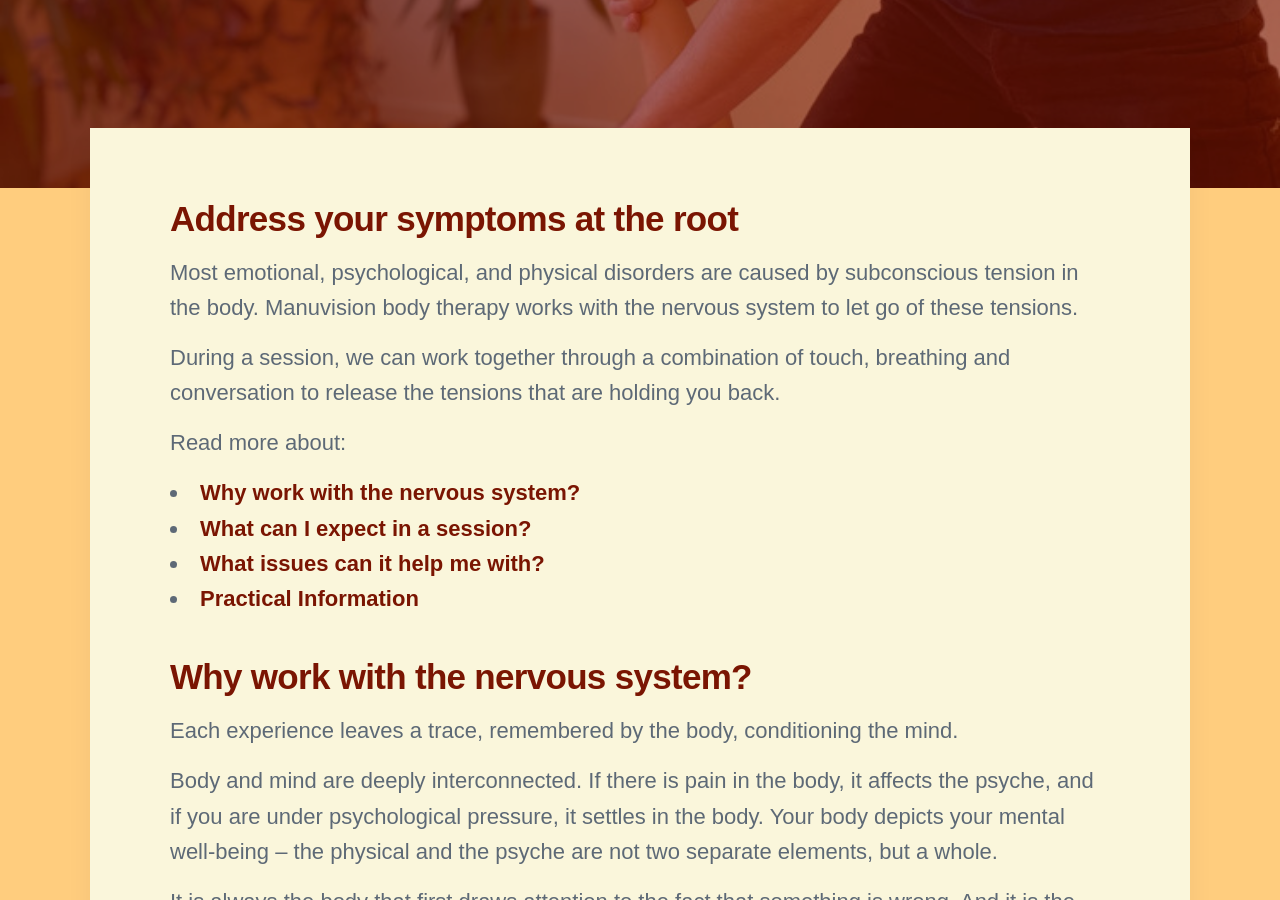
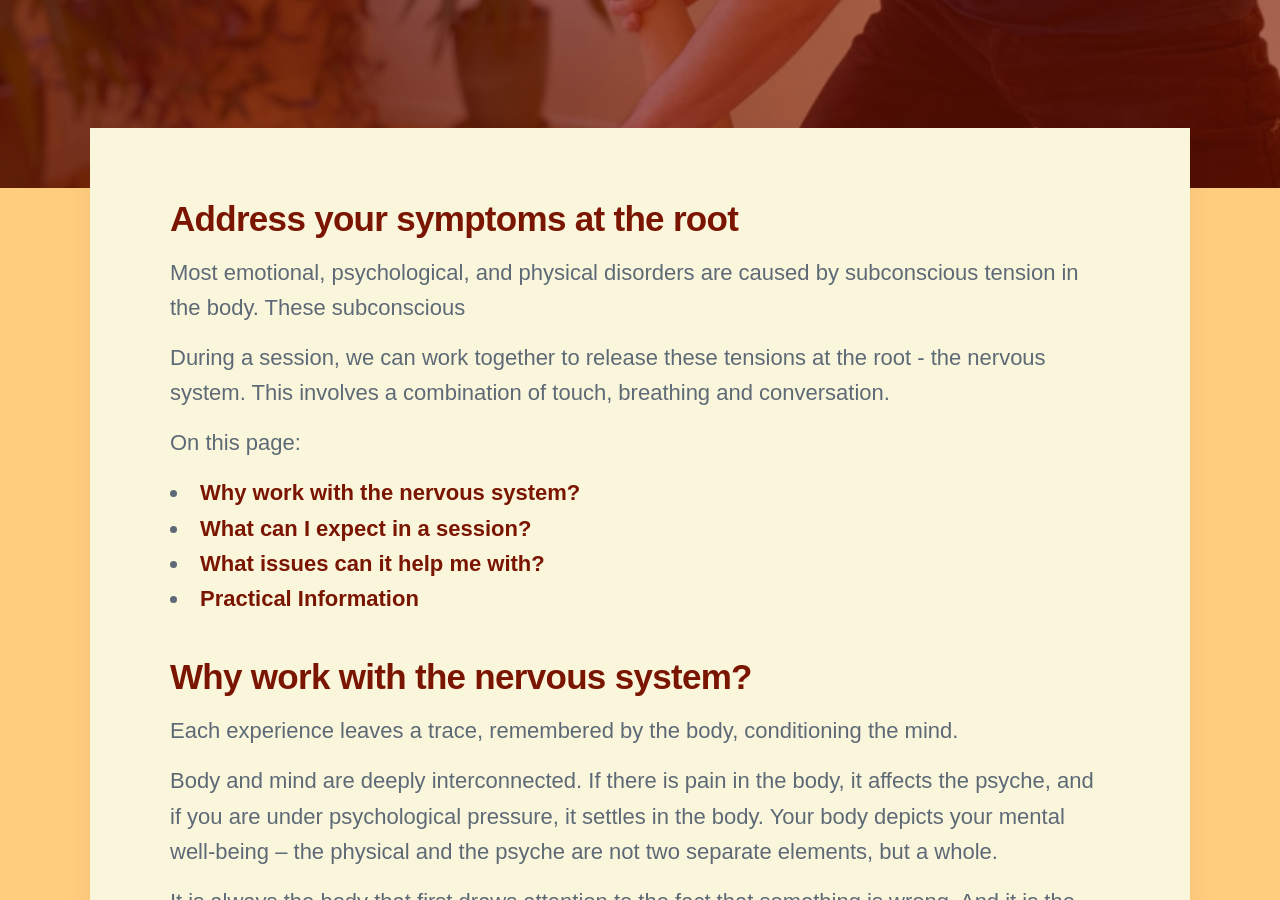
Before and after one commit to threekeytherapy/threekeytherapy.com, a Jekyll site: the page built from _projects/bodytherapy.md, in a window 1280 px wide and 900 px high, scrolled down 520 px. Built offline with Jekyll 4.4.1, drawn with Linux system fonts in a browser that asks for light colours; nearby versions of some CDN libraries; some web fonts are replaced.

Commit message:
Update bodytherapy.md

```diff
--- a/_projects/bodytherapy.md
+++ b/_projects/bodytherapy.md
@@ -13,11 +13,12 @@ redirects_from:
 ## Address your symptoms at the root
 
 Most emotional, psychological, and physical disorders are caused by subconscious tension in the body.
-Manuvision body therapy works with the nervous system to let go of these tensions.
+These subconscious
 
-During a session, we can work together through a combination of touch, breathing and conversation to release the tensions that are holding you back.
+During a session, we can work together to release these tensions at the root - the nervous system.
+This involves a combination of touch, breathing and conversation.
 
-Read more about:
+On this page:
 - [Why work with the nervous system?](#why-work-with-the-nervous-system)
 - [What can I expect in a session?](#what-can-i-expect-in-a-session)
 - [What issues can it help me with?](#what-issues-can-it-help-me-with)
```
